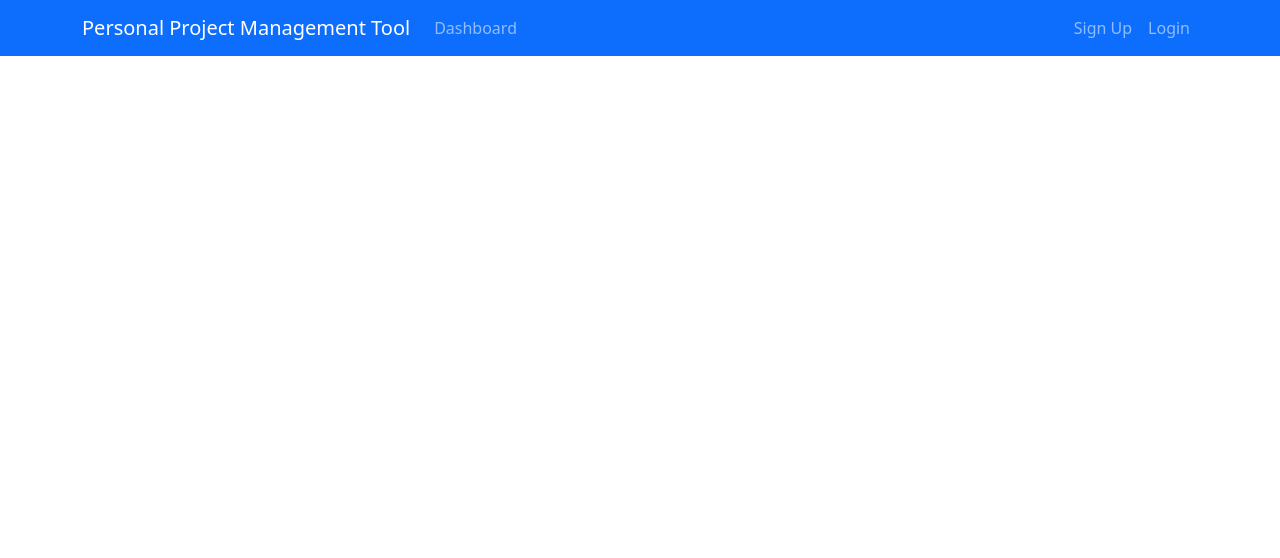
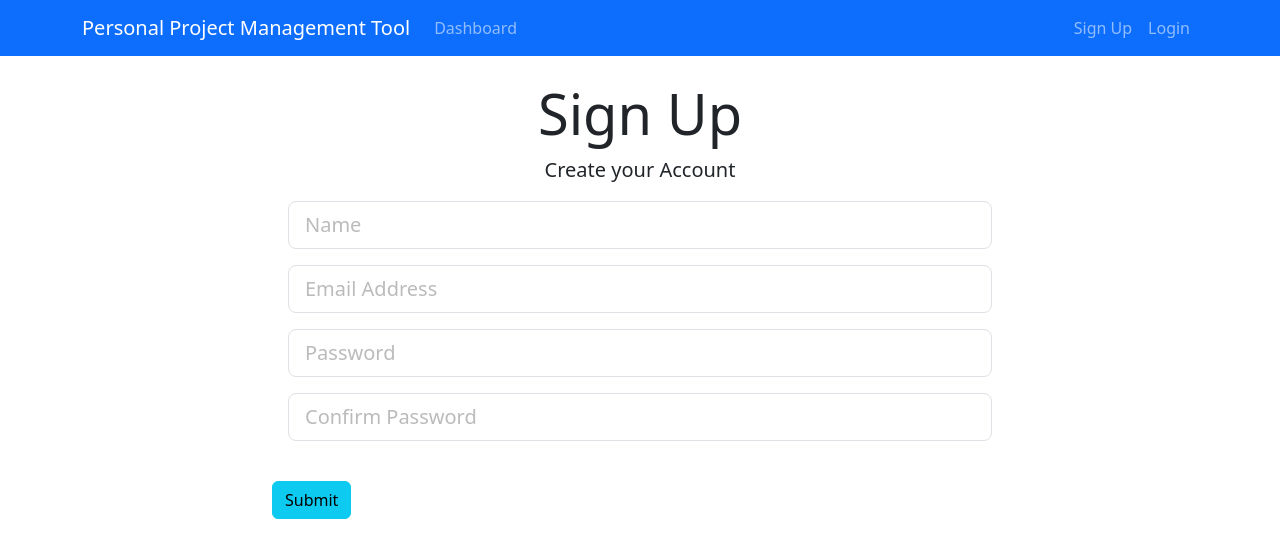
Before and after one commit to GW0602Teaching/Task-Management-Platform-UI, a React (Create React App) app: page /register in a window 1280 px wide. Shown: the top 558 px of the page. Built offline with nearby package versions, Linux system fonts and the light colour scheme.

Commit message:
Add security component

```diff
--- a/src/App.js
+++ b/src/App.js
@@ -9,6 +9,9 @@
 import UpdateProject from './components/Project/UpdateProject';
 import ProjectBoard from './components/ProjectBoard/ProjectBoard';
 import AddTask from './components/ProjectBoard/Tasks/AddTask';
+import Landing from './components/Layout/Landing';
+import Register from './components/UserManagement/Register';
+import Login from './components/UserManagement/Login';
 
 function App() {
   return (
@@ -17,7 +20,12 @@
         <div className="App">
           <Header />
           <Routes>
-            <Route exact path="/" element={<Dashboard />} />
+            {/* Public Routes */}
+            <Route exact path="/" element={<Landing />} />
+            <Route exact path="/register" element={<Register />} />
+            <Route exact path="/login" element={<Login />} />
+
+            {/* Private Routes */}
             <Route exact path="/dashboard" element={<Dashboard />} />
             <Route
               exact
--- a/src/components/Layout/Header.js
+++ b/src/components/Layout/Header.js
@@ -1,13 +1,14 @@
 import React, { Component } from 'react';
+import { Link } from 'react-router-dom';
 
 export default class Header extends Component {
   render() {
     return (
       <nav className="navbar navbar-expand-sm navbar-dark bg-primary mb-4">
         <div className="container">
-          <a className="navbar-brand" href="Dashboard.html">
+          <Link className="navbar-brand" to="/">
             Personal Project Management Tool
-          </a>
+          </Link>
           <button
             className="navbar-toggler"
             type="button"
@@ -20,23 +21,23 @@
           <div className="collapse navbar-collapse" id="mobile-nav">
             <ul className="navbar-nav mr-auto">
               <li className="nav-item">
-                <a className="nav-link" href="/dashboard">
+                <Link className="nav-link" to="/dashboard">
                   Dashboard
-                </a>
+                </Link>
               </li>
             </ul>
           </div>
 
           <ul className="navbar-nav ml-auto">
             <li className="nav-item">
-              <a className="nav-link " href="register.html">
+              <Link className="nav-link" to="/register">
                 Sign Up
-              </a>
+              </Link>
             </li>
             <li className="nav-item">
-              <a className="nav-link" href="login.html">
+              <Link className="nav-link" to="/login">
                 Login
-              </a>
+              </Link>
             </li>
           </ul>
         </div>
--- /dev/null
+++ b/src/components/Layout/Landing.js
@@ -0,0 +1,41 @@
+import React, { Component } from 'react';
+import { Link } from 'react-router-dom';
+
+class Landing extends Component {
+  render() {
+    return (
+      <div className="landing">
+        <div className="light-overlay landing-inner text-dark">
+          <div className="container">
+            <div className="row">
+              <div className="col-md-12 text-center">
+                <h1 className="display-3 mb-4">
+                  Personal Project Management Tool
+                </h1>
+                <p className="lead">
+                  Create your account to join active projects or start
+                  your own
+                </p>
+                <hr />
+                <Link
+                  className="btn btn-lg btn-primary mr-3"
+                  to="/register"
+                >
+                  Sign Up
+                </Link>
+                <Link
+                  className="btn btn-lg btn-secondary mr-3"
+                  to="/login"
+                >
+                  Login
+                </Link>
+              </div>
+            </div>
+          </div>
+        </div>
+      </div>
+    );
+  }
+}
+
+export default Landing;
--- /dev/null
+++ b/src/components/UserManagement/Login.js
@@ -0,0 +1,41 @@
+import React, { Component } from 'react';
+
+class Login extends Component {
+  render() {
+    return (
+      <div className="login">
+        <div className="container">
+          <div className="row">
+            <div className="col-md-8 m-auto">
+              <h1 className="display-4 text-center">Log In</h1>
+              <form action="dashboard.html">
+                <div className="m-3">
+                  <input
+                    type="email"
+                    className="form-control form-control-lg"
+                    placeholder="Email Address"
+                    name="email"
+                  />
+                </div>
+                <div className="m-3">
+                  <input
+                    type="password"
+                    className="form-control form-control-lg"
+                    placeholder="Password"
+                    name="password"
+                  />
+                </div>
+                <input
+                  type="submit"
+                  className="btn btn-info btn-block mt-4"
+                />
+              </form>
+            </div>
+          </div>
+        </div>
+      </div>
+    );
+  }
+}
+
+export default Login;
--- /dev/null
+++ b/src/components/UserManagement/Register.js
@@ -0,0 +1,58 @@
+import React, { Component } from 'react';
+
+class Register extends Component {
+  render() {
+    return (
+      <div className="register">
+        <div className="container">
+          <div className="row">
+            <div className="col-md-8 m-auto">
+              <h1 className="display-4 text-center">Sign Up</h1>
+              <p className="lead text-center">Create your Account</p>
+              <form action="create-profile.html">
+                <div className="m-3">
+                  <input
+                    type="text"
+                    className="form-control form-control-lg"
+                    placeholder="Name"
+                    name="name"
+                    required
+                  />
+                </div>
+                <div className="m-3">
+                  <input
+                    type="email"
+                    className="form-control form-control-lg"
+                    placeholder="Email Address"
+                    name="email"
+                  />
+                </div>
+                <div className="m-3">
+                  <input
+                    type="password"
+                    className="form-control form-control-lg"
+                    placeholder="Password"
+                    name="password"
+                  />
+                </div>
+                <div className="m-3">
+                  <input
+                    type="password"
+                    className="form-control form-control-lg"
+                    placeholder="Confirm Password"
+                    name="password2"
+                  />
+                </div>
+                <input
+                  type="submit"
+                  className="btn btn-info btn-block mt-4"
+                />
+              </form>
+            </div>
+          </div>
+        </div>
+      </div>
+    );
+  }
+}
+export default Register;
```
